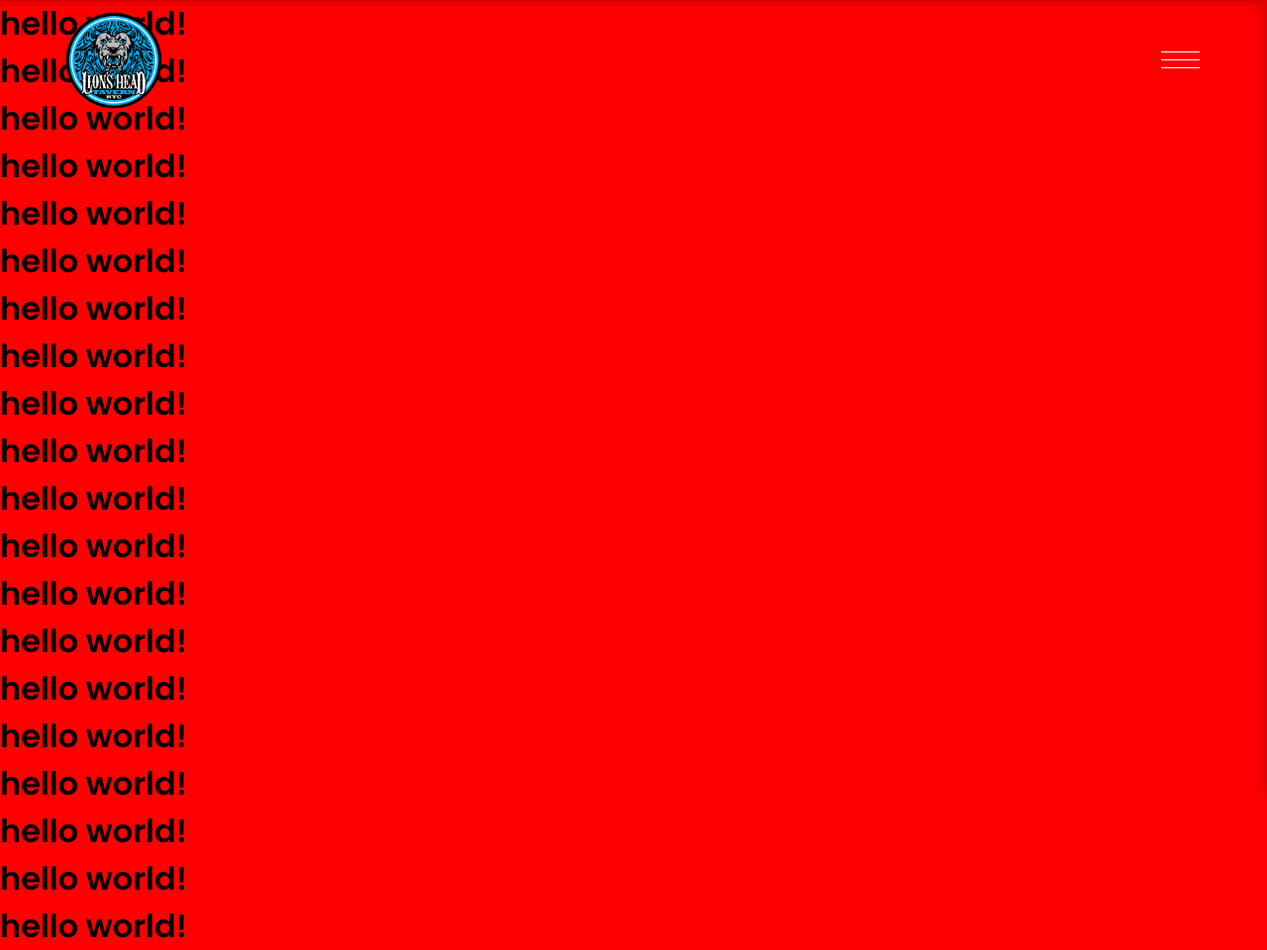
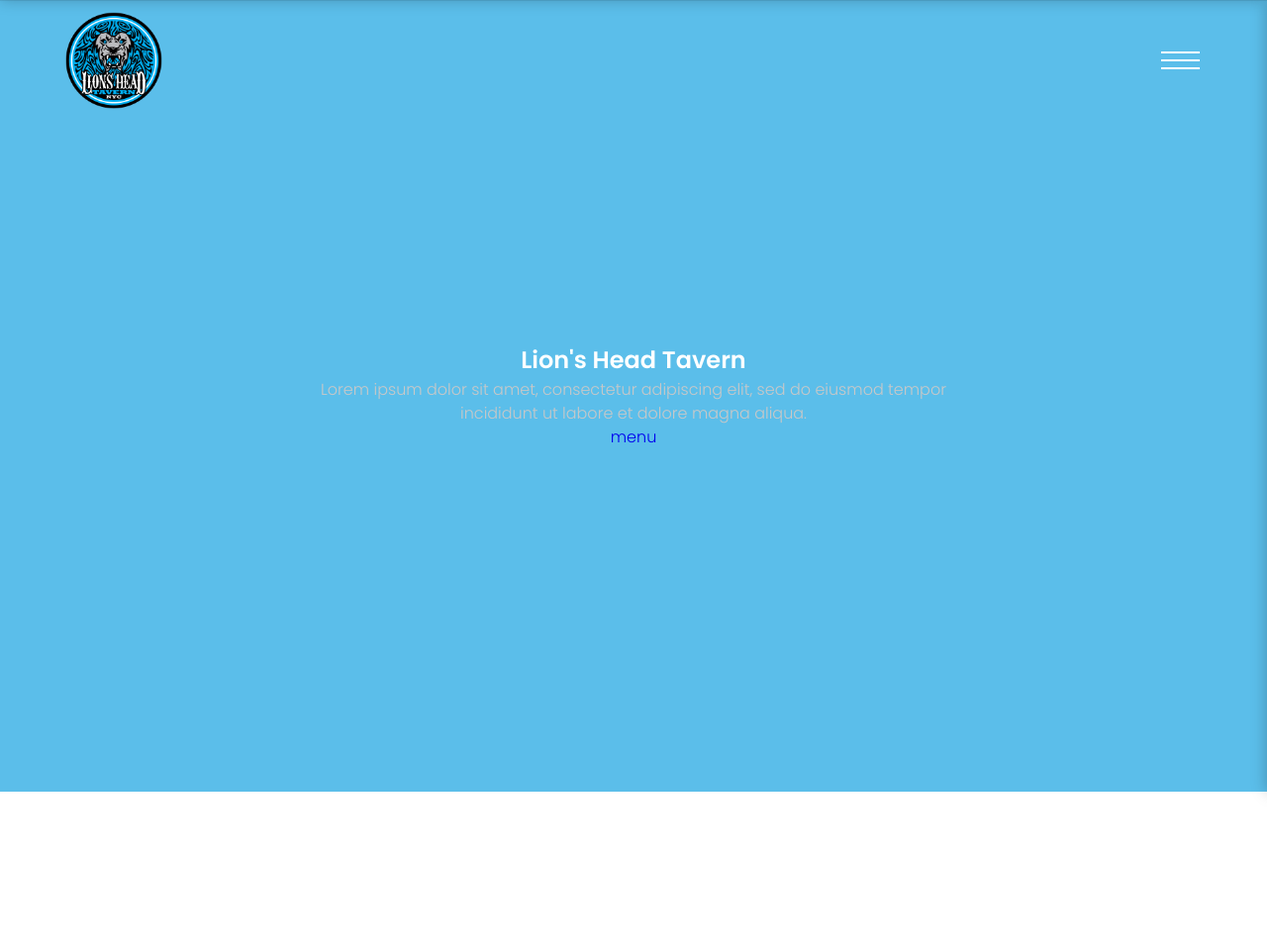
Before and after one commit to gooseisdead/lht-web, a plain HTML site: page index.html in a window 1280 px wide. Shown: the whole page at 99% size. After the commit the page ends 800 px from the top, so only its background shows below. Drawn offline with Linux system fonts and the light colour scheme.

Commit message:
header weight

```diff
--- a/index.html
+++ b/index.html
@@ -33,11 +33,27 @@
     </header>
     <!-- header end-->
 
-    <h1>hello world!</h1><h1>hello world!</h1><h1>hello world!</h1><h1>hello world!</h1>
-    <h1>hello world!</h1><h1>hello world!</h1><h1>hello world!</h1><h1>hello world!</h1>
-    <h1>hello world!</h1><h1>hello world!</h1><h1>hello world!</h1><h1>hello world!</h1>
-    <h1>hello world!</h1><h1>hello world!</h1><h1>hello world!</h1><h1>hello world!</h1>
-    <h1>hello world!</h1><h1>hello world!</h1><h1>hello world!</h1><h1>hello world!</h1>
+    <!-- ***********
+    HOME  START
+    ********** -->
+
+    <section class="home-section" id="home">
+        <div class="container">
+            <div class="row min-vh-100 align-items-center">
+                <div class="home-text">
+                    <h1>Lion's Head Tavern</h1>
+                    <p>Lorem ipsum dolor sit amet, consectetur adipiscing elit, sed do eiusmod tempor incididunt ut labore et dolore magna aliqua.</p>
+                    <a href="#menu" class=" btn btn-default">menu</a>
+                </div>
+            </div>
+        </div>
+    </section>
+
+    <!-- ************
+    HOME END
+    ************ -->
+
+
 
 <script src="script.js"></script>
 </body>
--- a/style.css
+++ b/style.css
@@ -48,7 +48,7 @@ body {
     /* font-family: 'Bangers', cursive; */
     /* font-family: 'Playball', cursive; */
     font-weight: 300;
-    background-color: red;
+    color: var(--white-light);
 }
 
 a {
@@ -59,6 +59,24 @@ ul {
     list-style: none;
 }
 
+h1 {
+    font-weight: 700;
+    color: var(--white);
+}
+
+h2 {
+    font-weight: 600;
+    color: var(--white);
+}
+
+h3,
+h4,
+h5,
+h6 {
+    font-weight: 500;
+    color: var(--white);
+}
+
 .container {
     max-width: 1178px;
     margin: auto;
@@ -67,6 +85,7 @@ ul {
 .align-items-center {
     align-items: center;
 }
+
 .row {
     display: flex;
     flex-wrap: wrap;
@@ -74,6 +93,10 @@ ul {
 
 .justify-content-between {
     justify-content: space-between;
+}
+
+.min-vh-100 {
+    min-height: 100vh;
 }
 
 /* ************
@@ -148,7 +171,7 @@ img {
 }
 
 .header .nav-toggler span {
-    height: 1px;
+    height: 2px;
     width: 39px;
     display: block;
     background-color: var(--white);
@@ -218,5 +241,26 @@ img {
 
 .header nav ul li a:hover {
     color: var(--main-color);
+}
 
+/* *********
+home
+******* */
+
+.home-section {
+    background-color: var(--main-color);
 }
+
+.home-section .min-vh-100 {
+    padding: 180px 0;
+}
+
+
+
+.home-text {
+    padding: 0 15px;
+    max-width: 700px;
+    width: 100%;
+    margin: auto;
+    text-align: center;
+}
```
